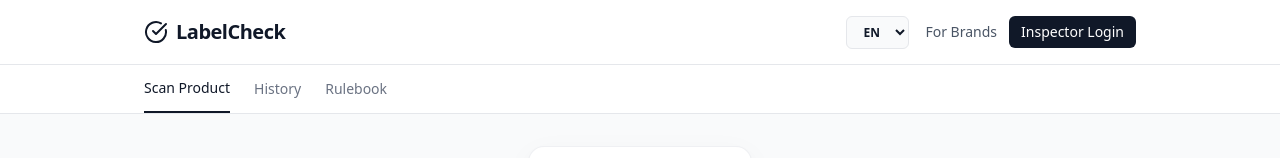
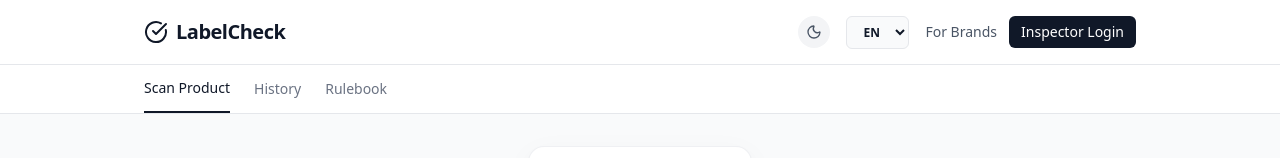
Before and after one commit to kanemagnificent/lablecheck, a Next.js app in the folder frontend/: page / in a window 1280 px wide. Shown: the top 158 px of the page. Built offline with nearby package versions, Linux system fonts and the light colour scheme; no server answers.

Commit message:
feat: implement next-themes for global dark mode support with transition animations

```diff
--- a/frontend/package.json
+++ b/frontend/package.json
@@ -17,6 +17,7 @@
     "next": "16.3.5",
     "next-intl": "^4.14.6",
     "next-pwa": "^5.6.0",
+    "next-themes": "^0.4.6",
     "react": "19.2.8",
     "react-dom": "19.2.8",
     "react-hot-toast": "^2.6.1",
--- a/frontend/src/app/layout.tsx
+++ b/frontend/src/app/layout.tsx
@@ -4,6 +4,7 @@ import "./globals.css";
 import AppShell from "../components/AppShell";
 import ChatBot from "../components/ChatBot";
 import { Toaster } from 'react-hot-toast';
+import { ThemeProvider } from "../components/ThemeProvider";
 
 const inter = Inter({ subsets: ["latin"] });
 
@@ -26,13 +27,15 @@ export default function RootLayout({
   children: React.ReactNode;
 }>) {
   return (
-    <html lang="en">
-      <body className={`${inter.className} antialiased text-gray-900 bg-white selection:bg-gray-200 selection:text-gray-900`}>
-        <Toaster position="bottom-center" toastOptions={{ style: { background: '#111827', color: '#fff', borderRadius: '8px' } }} />
-        <AppShell>
-          {children}
-        </AppShell>
-        <ChatBot />
+    <html lang="en" suppressHydrationWarning>
+      <body className={`${inter.className} antialiased text-gray-900 bg-white dark:bg-gray-950 dark:text-gray-100 selection:bg-gray-200 dark:selection:bg-gray-800 selection:text-gray-900 dark:selection:text-gray-100 transition-colors duration-300`}>
+        <ThemeProvider attribute="class" defaultTheme="system" enableSystem>
+          <Toaster position="bottom-center" toastOptions={{ style: { background: '#111827', color: '#fff', borderRadius: '8px' } }} />
+          <AppShell>
+            {children}
+          </AppShell>
+          <ChatBot />
+        </ThemeProvider>
       </body>
     </html>
   );
--- a/frontend/src/components/AppShell.tsx
+++ b/frontend/src/components/AppShell.tsx
@@ -10,6 +10,7 @@ import { useTranslation } from '../lib/i18n';
 import { fetchLogs, fetchNotices } from '../lib/api';
 import { adaptBackendScan } from '../mock/data';
 import { useEffect, useState } from 'react';
+import { ThemeToggle } from './ThemeToggle';
 
 export default function AppShell({ children }: { children: ReactNode }) {
   const { role, setRole, locale, setLocale, isInitialized, setInitialized, setScans, setNotices, isAuthenticated, logout } = useAppStore();
@@ -46,23 +47,24 @@ export default function AppShell({ children }: { children: ReactNode }) {
 
   // Don't render the shell nav on auth pages to give them a clean slate
   if (pathname.includes('/auth/')) {
-    return <div className="min-h-screen bg-gray-50 text-gray-900 font-sans">{children}</div>;
+    return <div className="min-h-screen bg-gray-50 dark:bg-gray-950 text-gray-900 dark:text-gray-100 font-sans transition-colors duration-300">{children}</div>;
   }
 
   return (
-    <div className="min-h-screen bg-gray-50 flex flex-col text-gray-900 font-sans">
-      <header className="bg-white border-b border-gray-200 sticky top-0 z-50">
+    <div className="min-h-screen bg-gray-50 dark:bg-gray-950 flex flex-col text-gray-900 dark:text-gray-100 font-sans transition-colors duration-300">
+      <header className="bg-white dark:bg-gray-900 border-b border-gray-200 dark:border-gray-800 sticky top-0 z-50 transition-colors duration-300">
         <div className="max-w-5xl mx-auto px-4 h-16 flex items-center justify-between">
           <div className="flex items-center gap-2">
-            <CheckCircle className="text-gray-900 w-6 h-6" />
+            <CheckCircle className="text-gray-900 dark:text-gray-100 w-6 h-6 transition-colors duration-300" />
             <Link href="/" className="font-bold text-xl tracking-tight">LabelCheck</Link>
           </div>
 
           <div className="flex items-center gap-4">
+            <ThemeToggle />
             <select
               value={locale}
               onChange={(e) => setLocale(e.target.value as Locale)}
-              className="bg-gray-50 border border-gray-200 rounded-md px-3 py-1.5 text-xs font-semibold focus:ring-2 focus:ring-gray-900 outline-none uppercase"
+              className="bg-gray-50 dark:bg-gray-800 border border-gray-200 dark:border-gray-700 rounded-md px-3 py-1.5 text-xs font-semibold focus:ring-2 focus:ring-gray-900 dark:focus:ring-gray-100 outline-none uppercase transition-colors duration-300"
               aria-label="Select Language"
             >
               <option value="en">EN</option>
--- /dev/null
+++ b/frontend/src/components/ThemeProvider.tsx
@@ -0,0 +1,8 @@
+"use client";
+
+import * as React from "react";
+import { ThemeProvider as NextThemesProvider } from "next-themes";
+// @ts-ignore - The types in next-themes might differ slightly depending on version, generic fallback
+export function ThemeProvider({ children, ...props }: any) {
+  return <NextThemesProvider {...props}>{children}</NextThemesProvider>;
+}
--- /dev/null
+++ b/frontend/src/components/ThemeToggle.tsx
@@ -0,0 +1,30 @@
+"use client";
+
+import { useTheme } from "next-themes";
+import { useEffect, useState } from "react";
+import { Moon, Sun } from "lucide-react";
+
+export function ThemeToggle() {
+  const { theme, setTheme, systemTheme } = useTheme();
+  const [mounted, setMounted] = useState(false);
+
+  useEffect(() => {
+    setMounted(true);
+  }, []);
+
+  if (!mounted) {
+    return <div className="w-8 h-8" />; // Placeholder to prevent layout shift
+  }
+
+  const currentTheme = theme === 'system' ? systemTheme : theme;
+
+  return (
+    <button
+      onClick={() => setTheme(currentTheme === 'dark' ? 'light' : 'dark')}
+      className="w-8 h-8 flex items-center justify-center rounded-full bg-gray-100 dark:bg-gray-800 text-gray-600 dark:text-gray-300 hover:bg-gray-200 dark:hover:bg-gray-700 transition-colors focus:outline-none focus:ring-2 focus:ring-gray-900 dark:focus:ring-gray-100"
+      aria-label="Toggle Dark Mode"
+    >
+      {currentTheme === 'dark' ? <Sun className="w-4 h-4" /> : <Moon className="w-4 h-4" />}
+    </button>
+  );
+}
```
Also changed, not shown: 1 other file (tests, documents, lock files or other folders).
